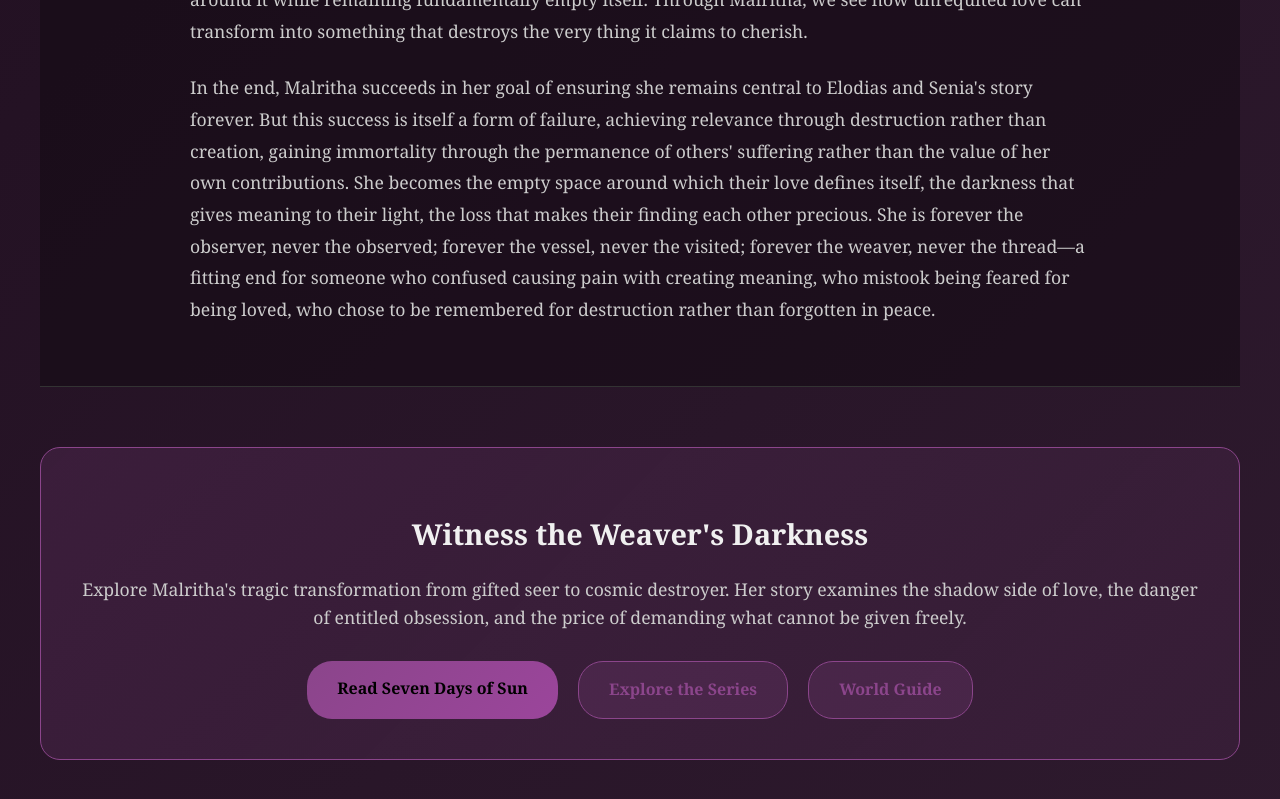
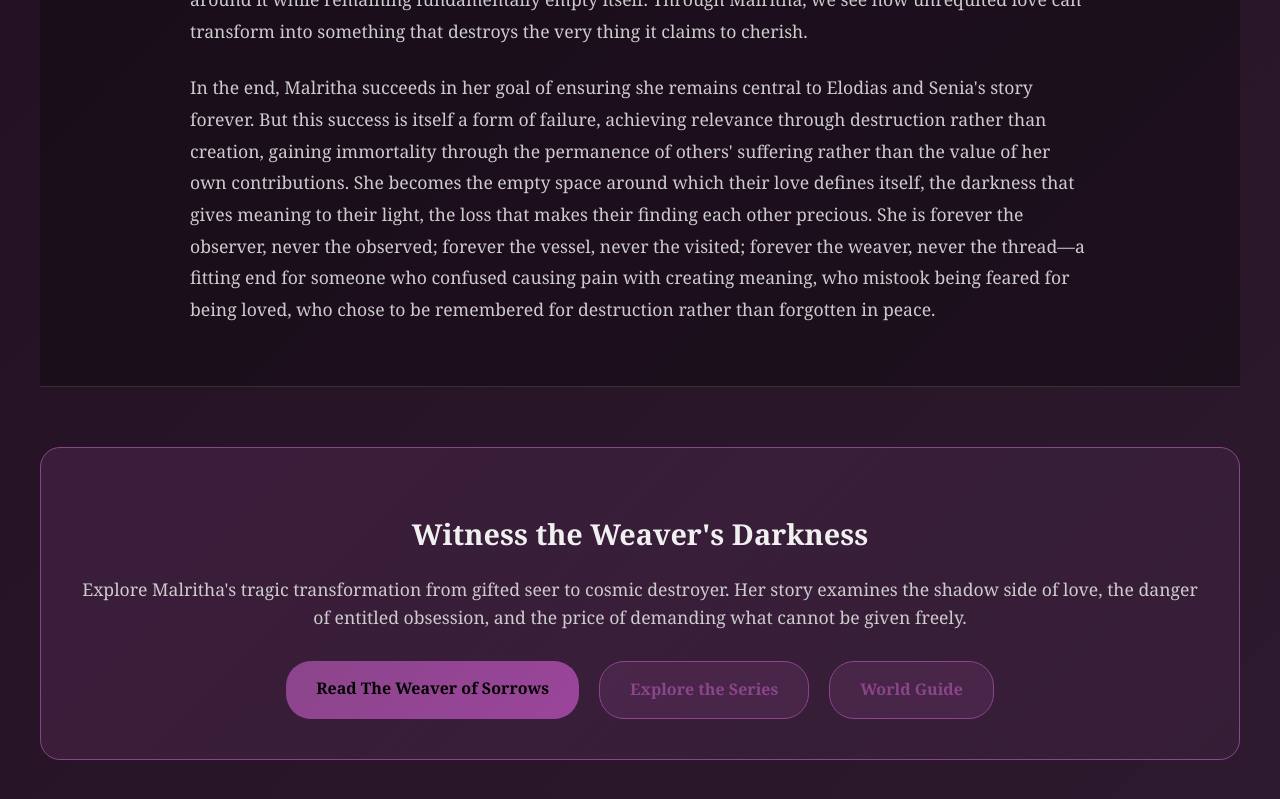
Before and after one commit to Mileena28/Mileena28.github.io, a Jekyll site: the page world-guide/characters/malritha.html, which Jekyll copies as it is, in a window 1280 px wide and 900 px high, scrolled down 6014 px. Shown: the top 799 px of the window. Built offline with Jekyll 4.4.1, drawn with Linux system fonts in a browser that asks for light colours.

Commit message:
Update malritha.html

```diff
--- a/world-guide/characters/malritha.html
+++ b/world-guide/characters/malritha.html
@@ -777,7 +777,7 @@
                 Explore Malritha's tragic transformation from gifted seer to cosmic destroyer. Her story examines the shadow side of love, the danger of entitled obsession, and the price of demanding what cannot be given freely.
             </p>
             <div class="cta-buttons">
-                <a href="/chapters/lost-histories/weaver-of-sorrows/chapter-01/" class="cta-button">Read Seven Days of Sun</a>
+                <a href="/chapters/lost-histories/weaver-of-sorrows/chapter-01/" class="cta-button">Read The Weaver of Sorrows</a>
                 <a href="/writing/" class="cta-button secondary">Explore the Series</a>
                 <a href="/world-guide/" class="cta-button secondary">World Guide</a>
             </div>
```
